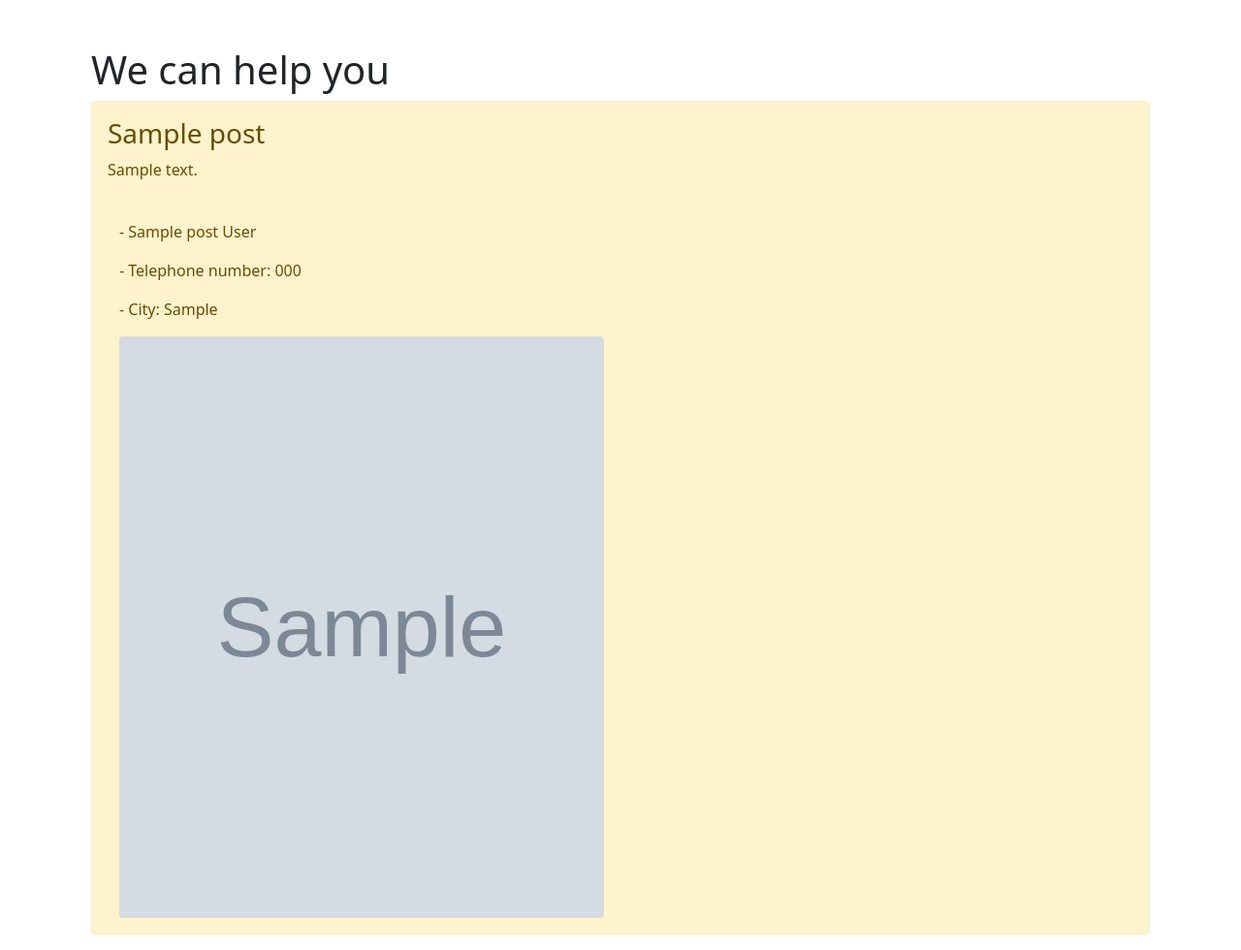
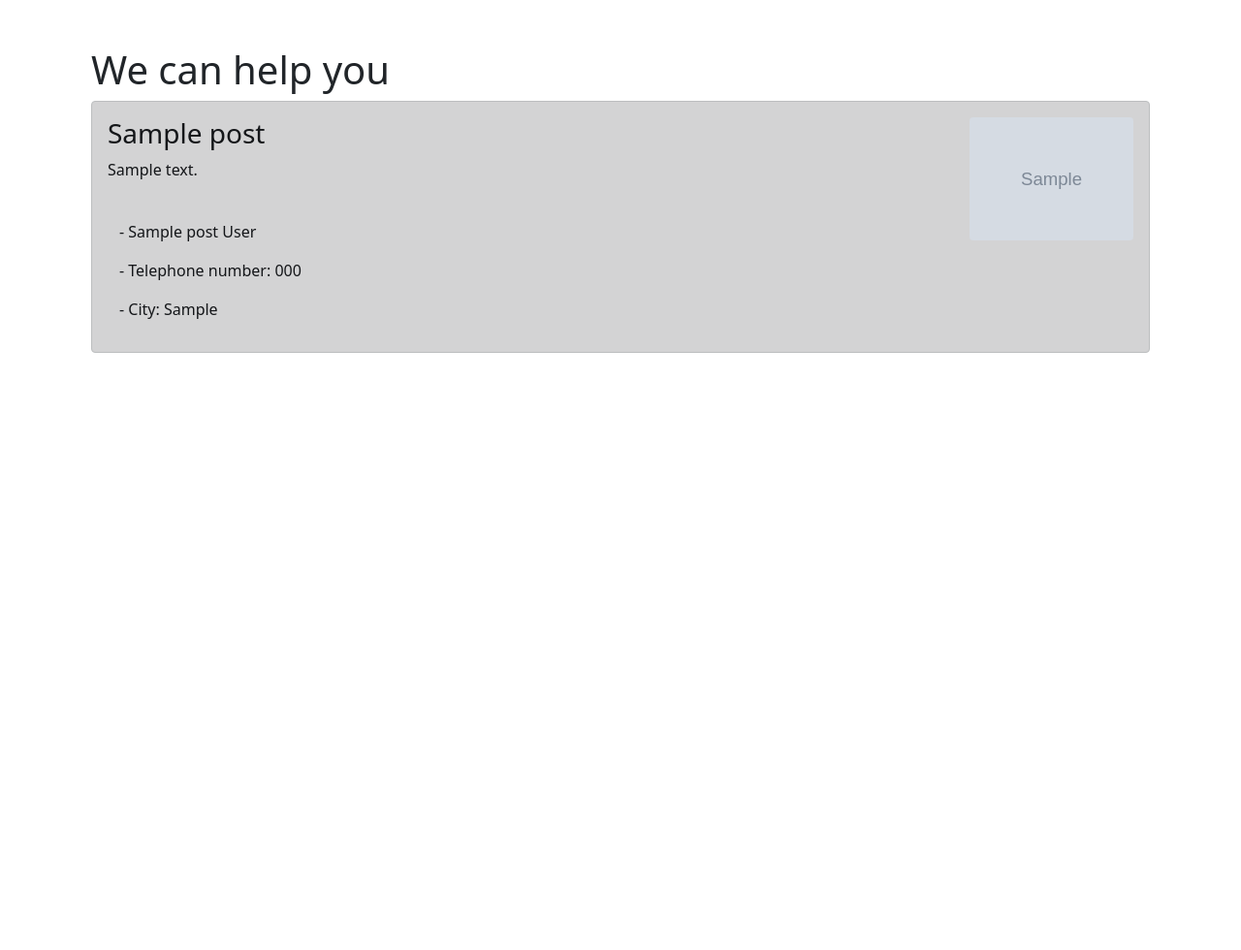
Before and after one commit to YehorVoitenko/help_each_other, a Django app: page / in a window 1280 px wide. Shown: the part 95-1075 px from the top of the page at 97% size. After the commit the page ends 459 px from the top, so only its background shows below. Run offline with Django 4.2, Linux system fonts and the light colour scheme; tables that the repository leaves empty hold one stand-in row (values such as "Sample post"); grey boxes marked "Sample" are stand-in pictures.

Commit message:
Refactored image style in post

```diff
--- a/site_manager/templates/main/home_page.html
+++ b/site_manager/templates/main/home_page.html
@@ -15,16 +15,18 @@ Help page
 {% block info %}
     <h1>We can help you</h1>
     {% for item in post %}
-        <div class='alert alert-warning mt-2'>
+        <div class='alert alert-dark'>
+                    <img src="{{ item.image.url }}" class="rounded float-left"
+                         width="16%" align="right">
             <h3>{{ item.title }}</h3>
             <p>{{ item.description }}</p><br>
             <div class="container">
-                <p> - {{ item.name }} {{ item.surname }}</p>
+                <p> - {{ item.name }} {{ item.surname }}
+
+                </p>
                 <p> - Telephone number: {{ item.telephone_number }}</p>
                 <p> - City: {{ item.city }}</p>
-                <div align="left">
-                <img src="{{ item.image.url }}" class="rounded float-left" width="500" height="600"  position="relative">
-                    </div>
+
             </div>
         </div>
 
```
Also changed, not shown: static/images/pngegg_1.png (added), 1 other file.
